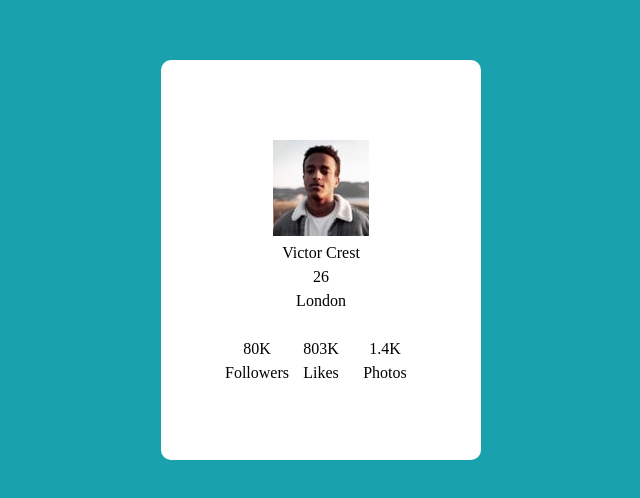
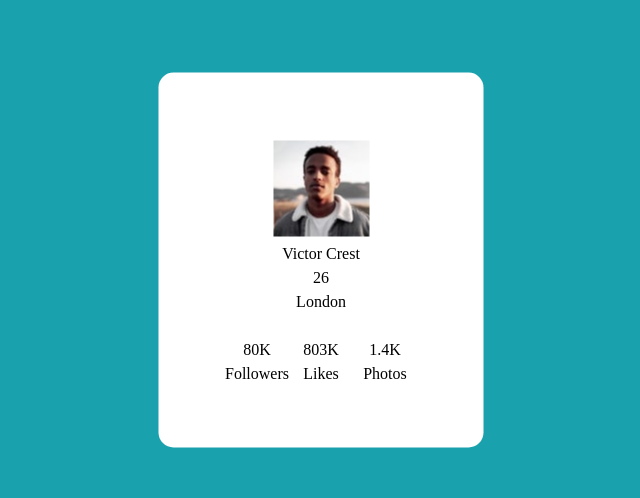
Before and after one commit to FHernandez08/profile-card-component-main, a plain HTML site: page index.html in a window 1280 px wide. Shown: the part 140-638 px from the top of the page, without its empty margins (319-959 px from the left). Drawn offline with Linux system fonts and the light colour scheme.

Commit message:
updated body structure

```diff
--- a/style.css
+++ b/style.css
@@ -64,9 +64,9 @@ body {
 
 .container {
     background-color: white;
-    width: 320px;
-    height: 400px;
-    border-radius: 10px;
+    width: 325px;
+    height: 375px;
+    border-radius: 15px;
     display: flex;
     flex-direction: column;
     align-items: center;
```
